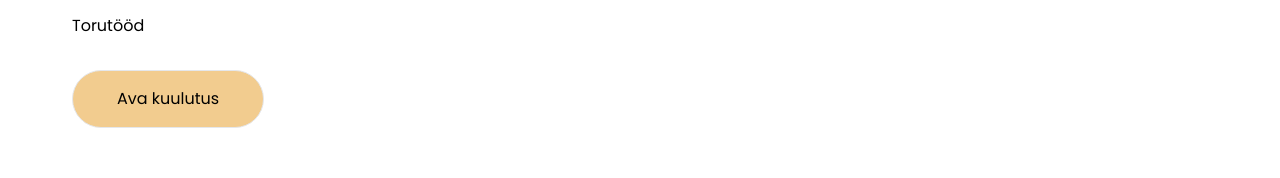
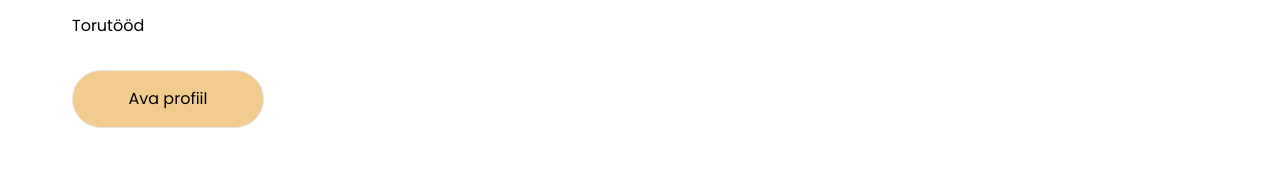
Before and after one commit to Maarma/tootasku, a Next.js app: page /pakkujad in a window 1280 px wide. Shown: the part 536-714 px from the top of the page. Built offline with nearby package versions, Linux system fonts and the light colour scheme.

Commit message:
muutused pakkujad, pakkujad 24 lehel - Ava profiil, readme kirjavea parandus

```diff
--- a/app/pakkujad/page.jsx
+++ b/app/pakkujad/page.jsx
@@ -42,7 +42,7 @@ const Pakkujad = () => {
                 <li key={index} className="p-4 flex flex-col items-start gap-8 pb-16">
                     <h2 className='font-bold text-xl'>{item.title}</h2>
                     <p>{item.description}</p>
-                    <Link className="text-bold text-center rounded-full px-8 py-4 w-[12rem] border-[1px] bg-[var(--yellow)]" href="/">Ava kuulutus</Link>
+                    <Link className="text-bold text-center rounded-full px-8 py-4 w-[12rem] border-[1px] bg-[var(--yellow)]" href="/">Ava profiil</Link>
                 </li>
                 ))}
             </ul>
--- a/app/pakkujad24/page.jsx
+++ b/app/pakkujad24/page.jsx
@@ -42,7 +42,7 @@ const Pakkujad24 = () => {
                 <li key={index} className="p-4 flex flex-col items-start gap-8 pb-16">
                     <h2 className='font-bold text-xl'>{item.title}</h2>
                     <p>{item.description}</p>
-                    <Link className="text-bold text-center rounded-full px-8 py-4 w-[12rem] border-[1px] bg-[var(--yellow)]" href="/">Ava kuulutus</Link>
+                    <Link className="text-bold text-center rounded-full px-8 py-4 w-[12rem] border-[1px] bg-[var(--yellow)]" href="/">Ava profiil</Link>
                 </li>
                 ))}
             </ul>
```
Also changed, not shown: 1 other file (tests, documents, lock files or other folders).
